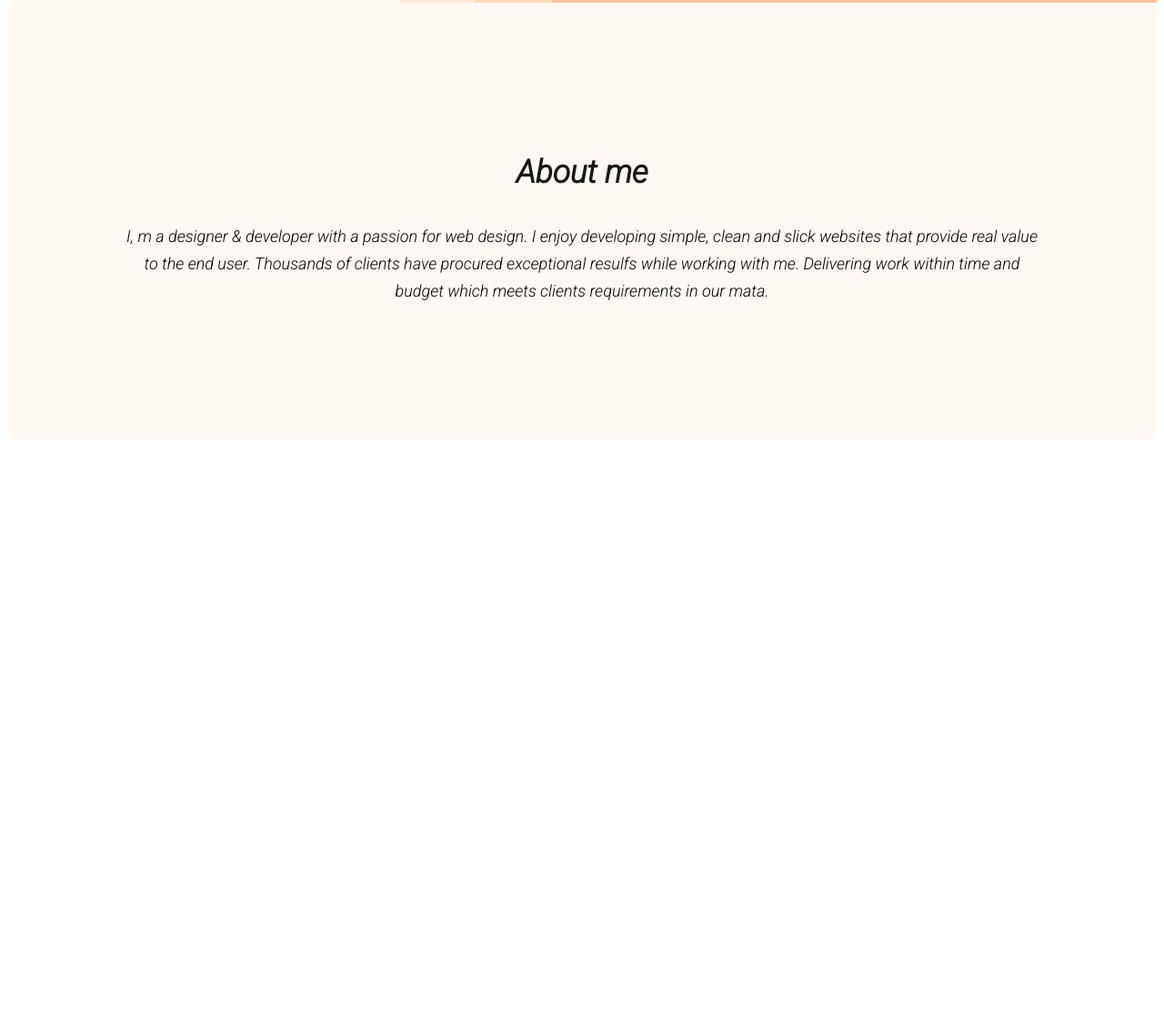
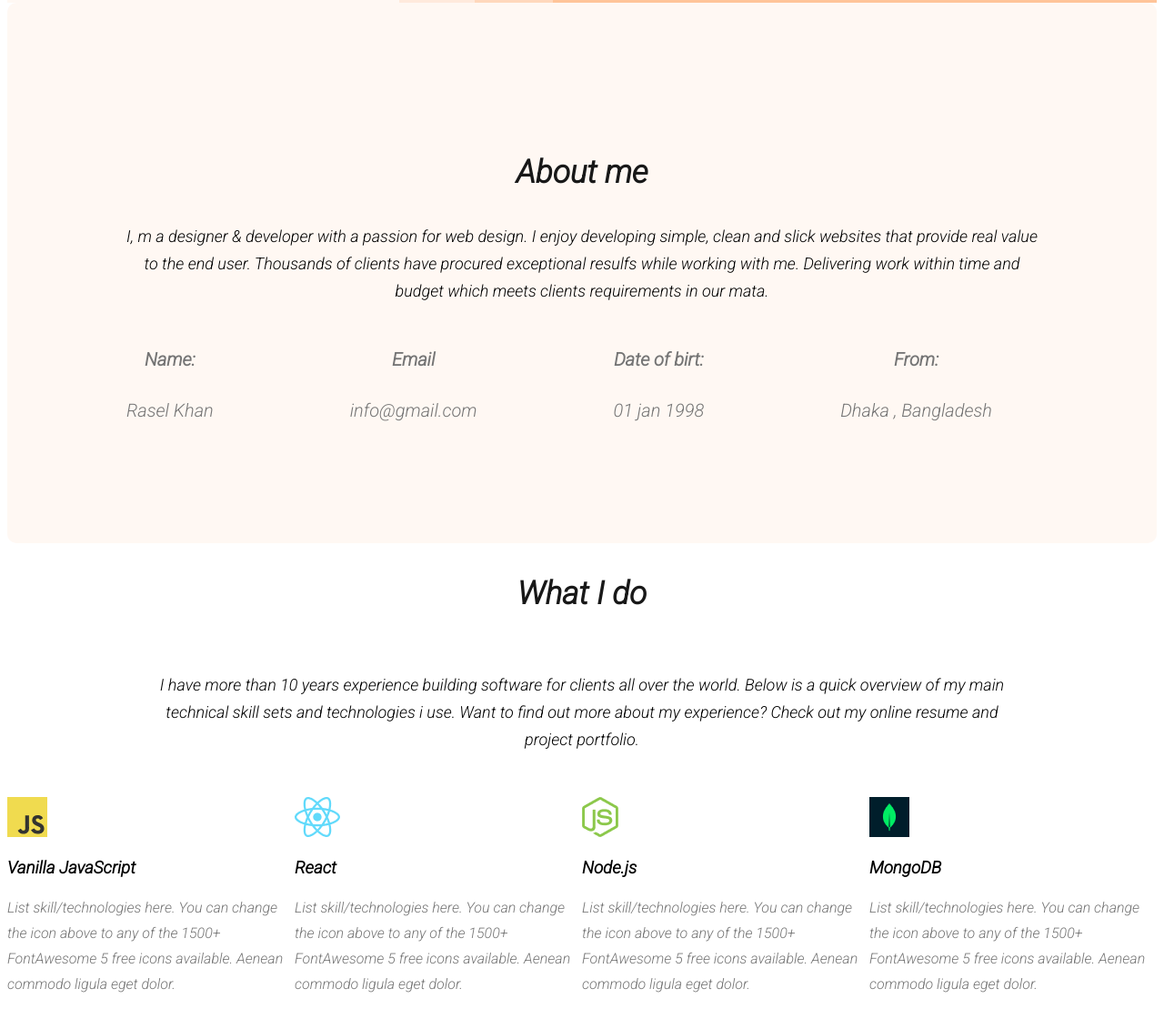
Before and after one commit to rasel6518/my-portfolio, a plain HTML site: page index.html in a window 1280 px wide. Shown: the part 742-1862 px from the top of the page at 91% size. Before the commit the page ends 1234 px from the top, so only its background shows below. Drawn offline with Linux system fonts and the light colour scheme.

Commit message:
what-i-do added info

```diff
--- a/index.html
+++ b/index.html
@@ -51,7 +51,7 @@
 
 
     </header>
-    <main>
+    <section>
         <section class="about">
             <h3 class="section-title">
                 About me
@@ -62,14 +62,79 @@
                 while working with me. Delivering work within time and budget which meets clients requirements in our
                 mata.
             </p>
+            <div class="about-info-container">
+
+                <div class="about-info">
+                    <h4 class="info-title">Name:</h4>
+                    <p class="info-description">Rasel Khan</p>
+                </div>
+                <div class="about-info">
+                    <h4 class="info-title">Email</h4>
+                    <p class="info-description">info@gmail.com</p>
+                </div>
+                <div class="about-info">
+                    <h4 class="info-title">Date of birt:</h4>
+                    <p class="info-description">01 jan 1998</p>
+                </div>
+                <div class="about-info">
+                    <h4 class="info-title">From:</h4>
+                    <p class="info-description">Dhaka , Bangladesh</p>
+                </div>
+
+            </div>
 
         </section>
 
-    </main>
-    <footer>
+        <section>
+            <h3 class="section-title">What I do </h3>
+            <p id="what-i-do-description" class="section-description">I have more than 10 years experience building
+                software
+                for clients all over the
+                world. Below is a quick overview of my main technical skill sets and technologies i use. Want to find
+                out
+                more about my experience? Check out my online resume and project portfolio.</p>
+
+            <div class="skill-container">
+                <div class="skill">
+                    <img src="./images/icons/js.png" alt="">
+                    <h3 class="skill-description">Vanilla JavaScript</h3>
+                    <p class="description-style"> List skill/technologies here. You can change the icon above to any of
+                        the 1500+ FontAwesome 5
+                        free
+                        icons available. Aenean commodo ligula eget dolor.</p>
+                </div>
+                <div class="skill">
+                    <img src="./images/icons/react.png" alt="">
+                    <h3 class="skill-description">React</h3>
+                    <p class="description-style"> List skill/technologies here. You can change the icon above to any of
+                        the 1500+ FontAwesome 5
+                        free
+                        icons available. Aenean commodo ligula eget dolor.</p>
+                </div>
+                <div class="skill">
+                    <img src="./images/icons/nodejs.png" alt="">
+                    <h3 class="skill-description">Node.js</h3>
+                    <p class="description-style">List skill/technologies here. You can change the icon above to any of
+                        the 1500+ FontAwesome 5
+                        free icons available. Aenean commodo ligula eget dolor.</p>
+                </div>
+                <div class="skill">
+                    <img src="./images/icons/mongo.png" alt="">
+                    <h3 class="skill-description">MongoDB</h3>
+                    <p class="description-style">List skill/technologies here. You can change the icon above to any of
+                        the 1500+ FontAwesome 5
+                        free icons available. Aenean commodo ligula eget dolor.</p>
+                </div>
+
+            </div>
+        </section>
 
 
-    </footer>
+        </main>
+        <footer>
+
+
+        </footer>
 
 
 </body>
--- a/style.css
+++ b/style.css
@@ -118,3 +118,48 @@ nav a {
     font-weight: 400;
     line-height: 30px;
 }
+
+.about-info-container {
+
+    display: flex;
+    justify-content: space-between;
+    align-items: center;
+
+}
+
+.about-info {
+
+    color: #757575;
+    text-align: center;
+    font-size: 20px;
+    font-weight: 400;
+    line-height: 30px;
+    margin-right: 50px;
+}
+
+.info-description {
+
+    padding: 0;
+    margin: 0;
+}
+
+#what-i-do-description {
+    padding: 30px 157px;
+}
+
+.skill-container {
+
+    display: flex;
+    justify-content: center;
+}
+
+.description-style {
+
+    /* margin: 150px 33px 30px 33px; */
+    color: #757575;
+
+    font-size: 16px;
+
+    font-weight: 400;
+    line-height: 28px;
+}
```
